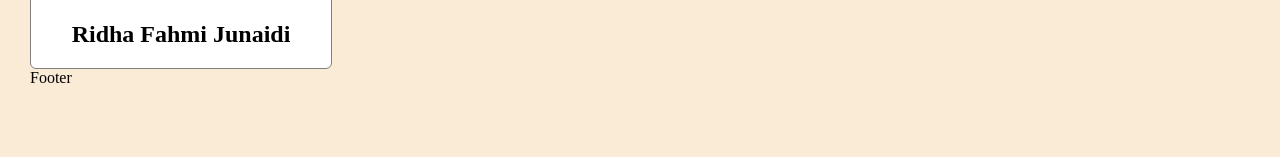
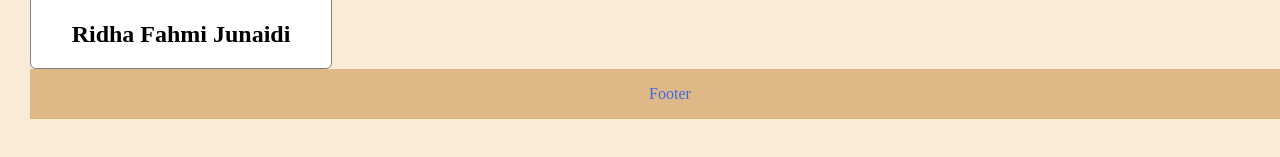
Before and after one commit to EvolutionRF/my-repo-from-remote, a plain HTML site: page index.html in a window 1280 px wide. Shown: the part 259-416 px from the top of the page. Drawn offline with Linux system fonts and the light colour scheme.

Commit message:
added style for id footer

```diff
--- a/style.css
+++ b/style.css
@@ -19,3 +19,12 @@ body {
 #profile-name {
   text-align: center;
 }
+
+#footer {
+  width: 100%;
+  height: 50px;
+  line-height: 50px;
+  background-color: burlywood;
+  text-align: center;
+  color: royalblue;
+}
```
